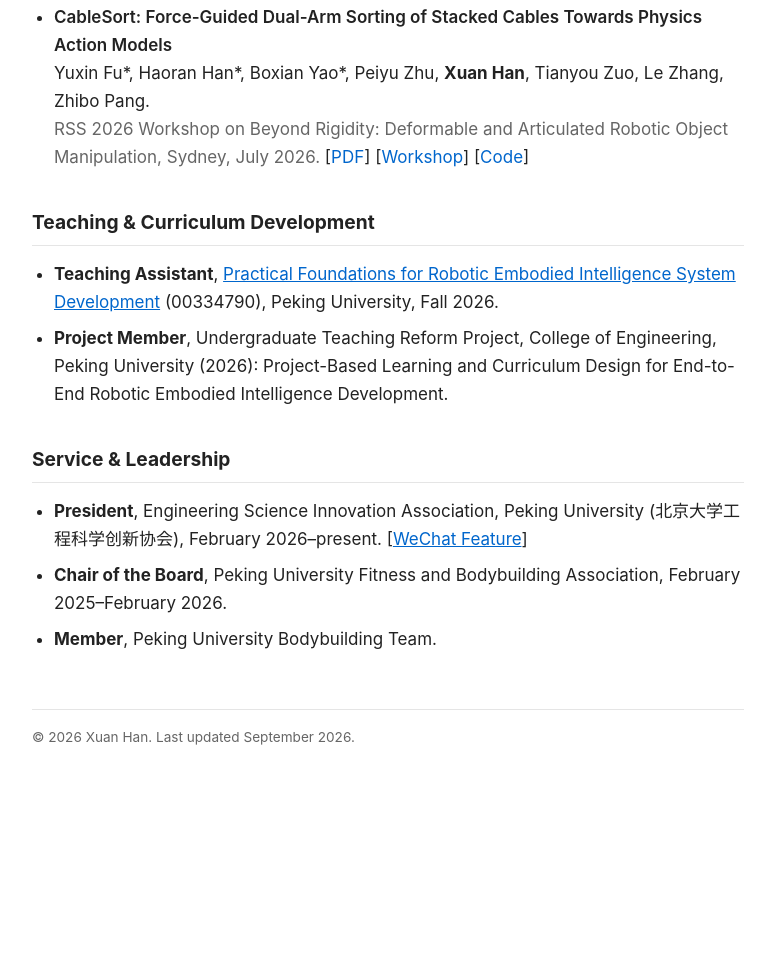
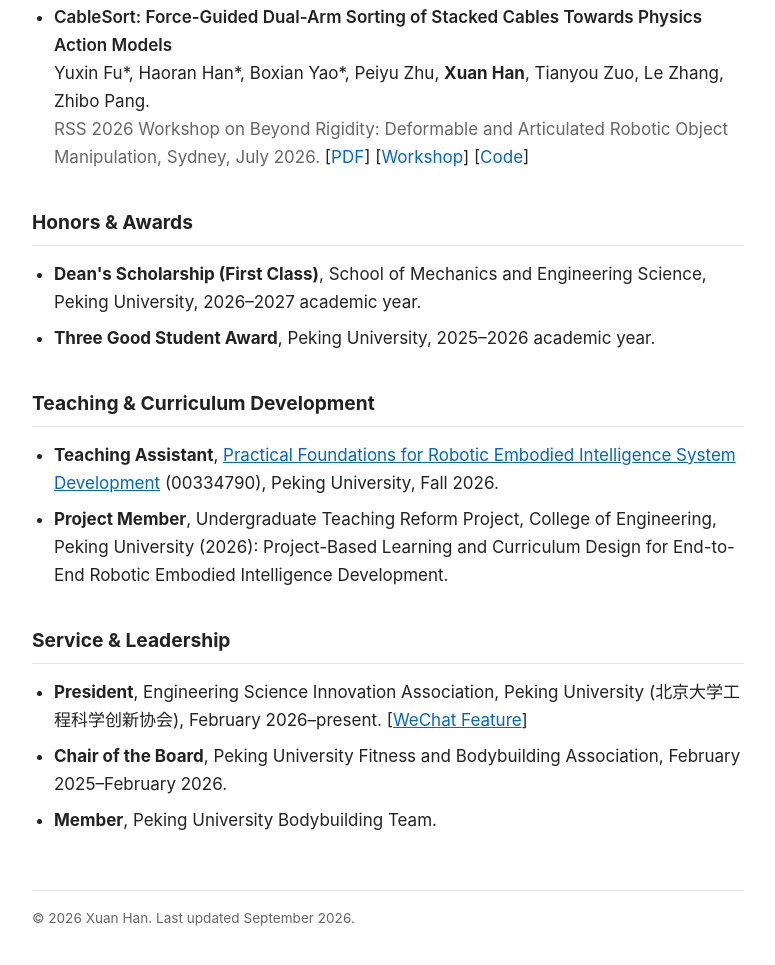
Before and after one commit to pkuhanxuan/pkuhanxuan.github.io, a plain HTML site: page index.html in a window 1280 px wide. Shown: the part 1993-2958 px from the top of the page, without its empty margins (252-1027 px from the left). Before the commit the page ends 2835 px from the top, so only its background shows below. Drawn offline with Linux system fonts and the light colour scheme.

Commit message:
Add Dean's Scholarship and Three Good Student honors

```diff
--- a/index.html
+++ b/index.html
@@ -202,6 +202,22 @@
       </ul>
     </section>
 
+    <!-- ===== Honors & Awards ===== -->
+    <section id="honors">
+      <h2><span data-l="en">Honors &amp; Awards</span><span data-l="zh">荣誉与奖励</span></h2>
+      <ul>
+        <li>
+          <span data-l="en"><strong>Dean's Scholarship (First Class)</strong>,
+          School of Mechanics and Engineering Science, Peking University, 2026&ndash;2027 academic year.</span>
+          <span data-l="zh"><strong>院长一等奖学金</strong>，北京大学力学与工程科学学院，2026&ndash;2027 学年。</span>
+        </li>
+        <li>
+          <span data-l="en"><strong>Three Good Student Award</strong>, Peking University, 2025&ndash;2026 academic year.</span>
+          <span data-l="zh"><strong>三好学生</strong>，北京大学，2025&ndash;2026 学年。</span>
+        </li>
+      </ul>
+    </section>
+
     <!-- ===== Teaching ===== -->
     <section id="teaching">
       <h2><span data-l="en">Teaching &amp; Curriculum Development</span><span data-l="zh">教学与课程建设</span></h2>
```
